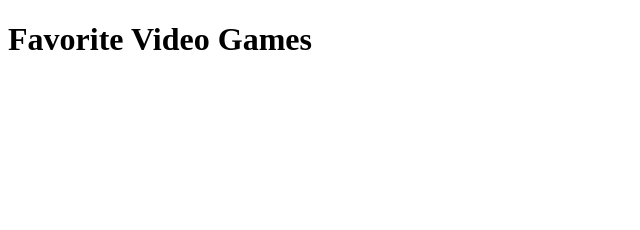
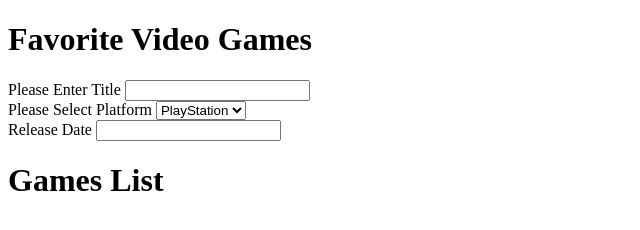
Before and after one commit to iainfraser188/DOM-Homework, a plain HTML site: page index.html in a window 1280 px wide. Shown: the whole page, without its empty margins (0-640 px from the left). Drawn offline with Linux system fonts and the light colour scheme.

Commit message:
added gs ames list

```diff
--- a/index.html
+++ b/index.html
@@ -8,21 +8,36 @@
 </head>
 <body>
     <h1>Favorite Video Games</h1>
-    <div class = "form">
-        <form id = New-Item>
+    <form id = New-Item>
+        <div id="#name-input">
+            <lable for="title">Please Enter Title</lable>
+            <input type="text" required>
 
-            <!-- enter name -->
-            <!-- text input -->
+        </div>
 
+        <div id= "platform-select">
+            <label for="platform">Please Select Platform</label>
+            <select>
+                <option >PlayStation</option>
+                <option>X Box</option>
+                <option>PC</option>
+            </select>
+        </div>
 
-            <!-- enter platform -->
-            <!-- select input -->
+        <div id="release-date">
+            <label for="release-date">Release Date</label>
+            <input id="release=date" type ="text" required>
+
+        </div>
+
 
 
             <!-- enter release date -->
             <!-- date input -->
 
-        </form>
+    </form>
+    <div id="Games List">
+        <h1 id="Game-List-Head"> Games List</h1>
     </div>
 
 
```
